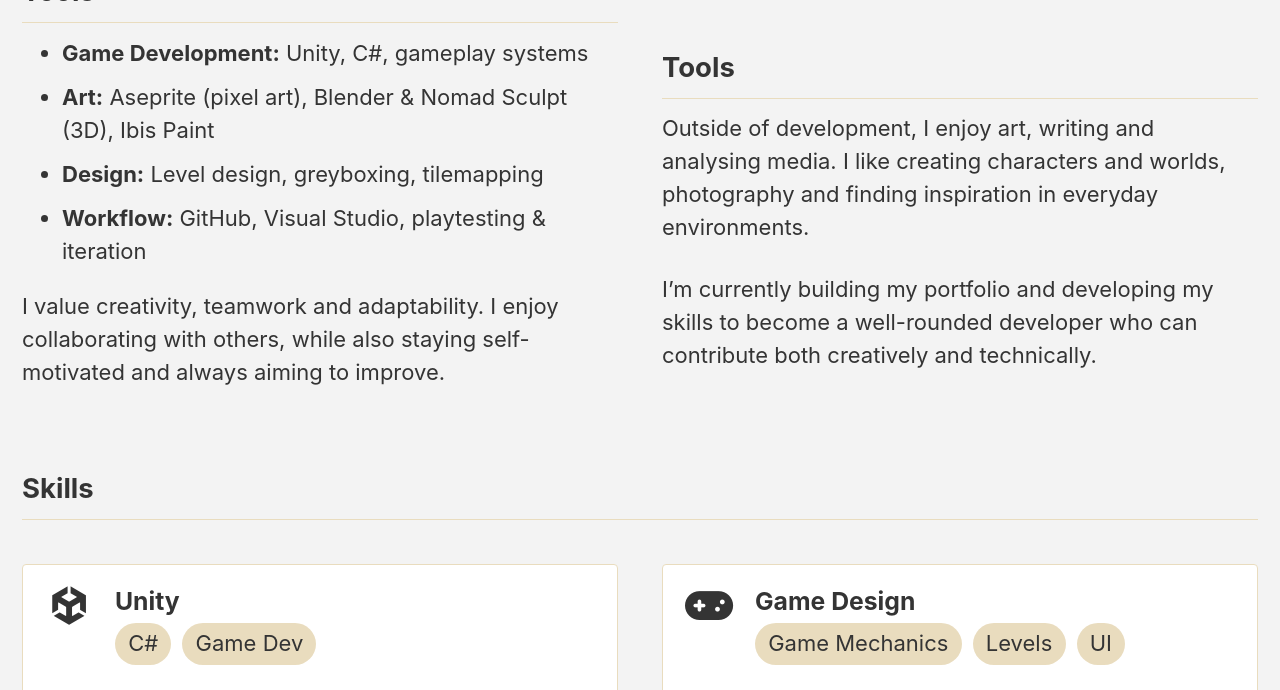
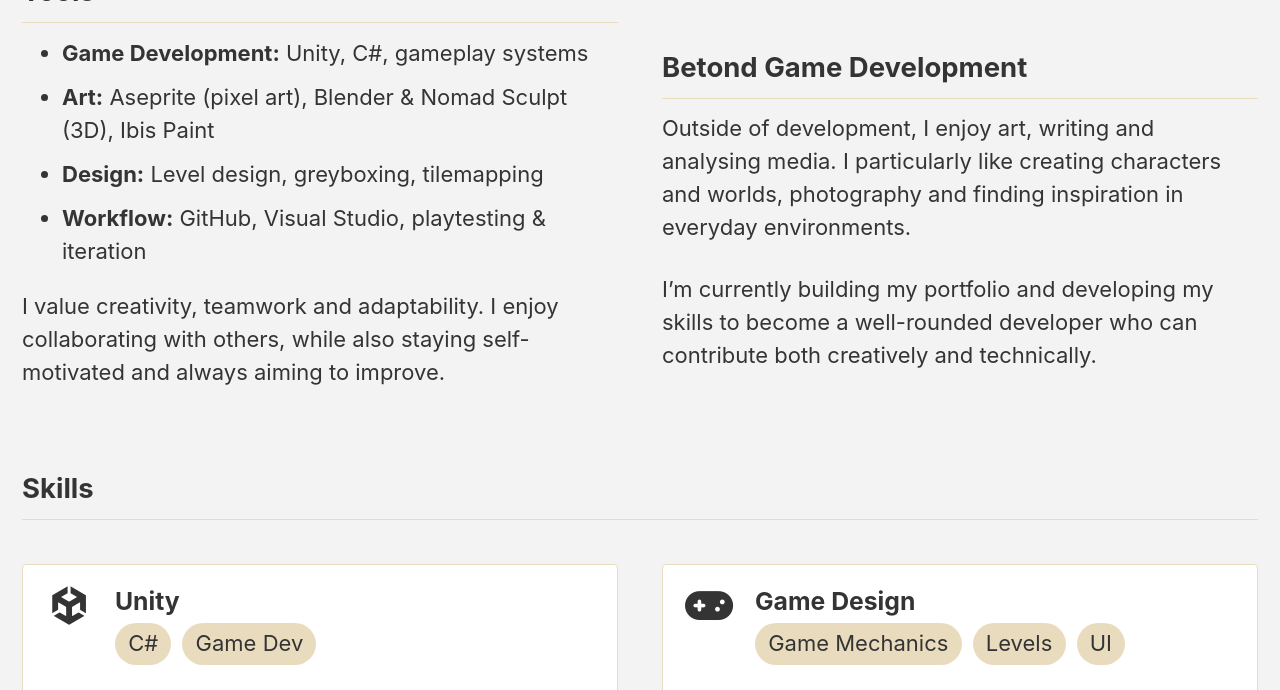
Before and after one commit to Griffsirr/Griffsirr.github.io, a Jekyll site: the page built from _pages/index.md, in a window 1280 px wide and 900 px high, scrolled down 600 px, cut to the strip 210-900 px from the top of the window. Built offline with Jekyll 4.4.1, drawn with Linux system fonts in a browser that asks for light colours.

Commit message:
Update homepage.html

```diff
--- a/_layouts/homepage.html
+++ b/_layouts/homepage.html
@@ -36,10 +36,10 @@ layout: default
   <!-- RIGHT: video/content area -->
   <div style="flex:1 1 300px; min-width:280px;">
     {% include video id="dQw4w9WgXcQ" provider="youtube" %}
-    <h2>Tools</h2>
+    <h2>Betond Game Development</h2>
     <p>
       Outside of development, I enjoy art, writing and analysing media.
-      I like creating characters and worlds, photography and finding inspiration in everyday environments.
+      I particularly like creating characters and worlds, photography and finding inspiration in everyday environments.
     </p>
     <p>
       I’m currently building my portfolio and developing my skills to become a well-rounded developer who can contribute both creatively and technically.
```
